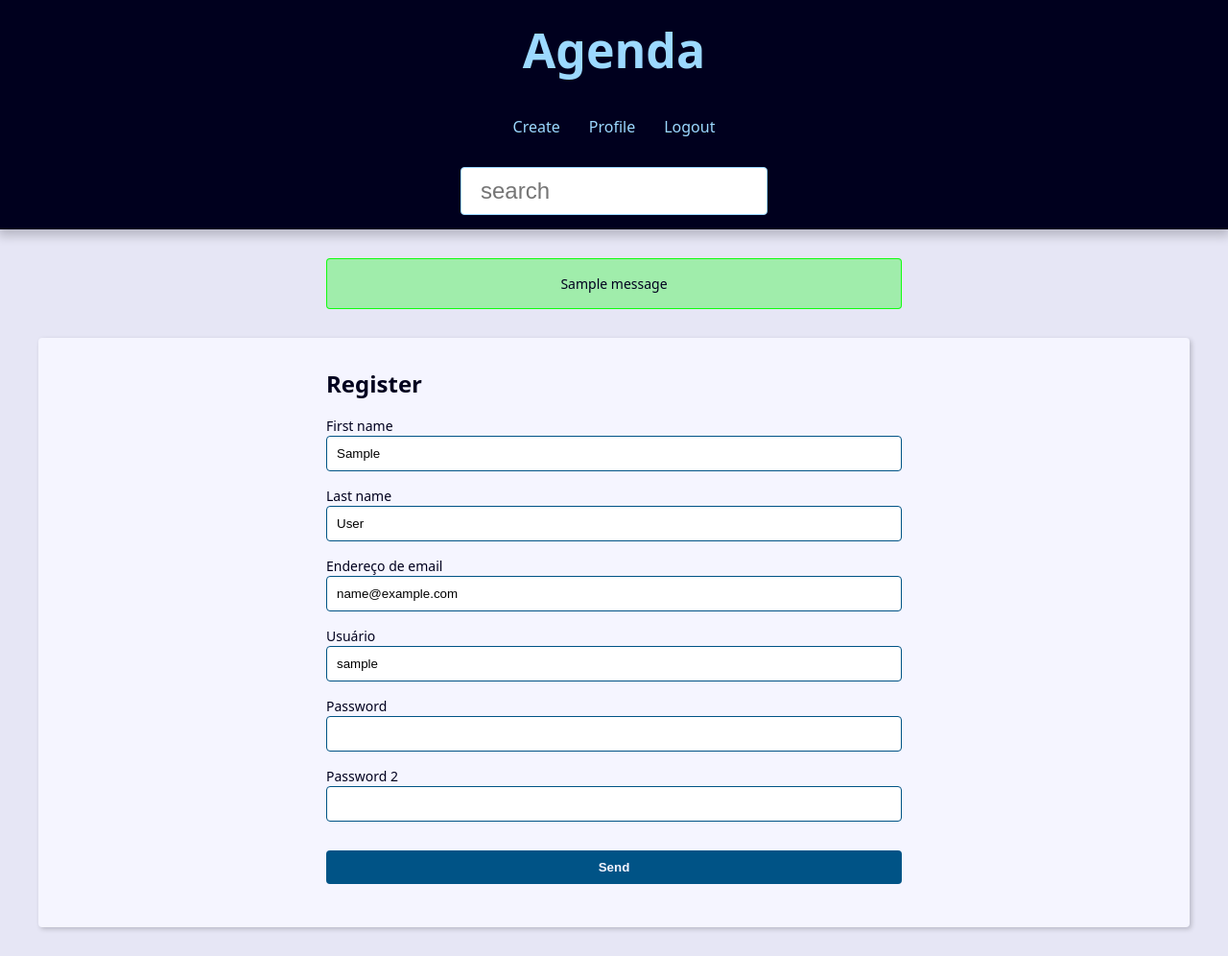
After one commit to LucasPrado99/projeto-django, a Django app: page /user/update/ in a window 1280 px wide. The commit adds this page. Shown: the whole page at 96% size. Run offline with Django 4.2, Linux system fonts and the light colour scheme; a user stored in the database is signed in; tables that the repository leaves empty hold one stand-in row (values such as "Sample post"); one stand-in notice (Sample message) is shown.

Commit message:
projeto finalizado

```diff
--- a/base_static/global/css/style.css
+++ b/base_static/global/css/style.css
@@ -239,6 +239,11 @@
     border: 1px solid rgba(255, 255, 0, 90%);
   }
 
+  .message.info {
+    background: rgba(0,0,255,0.3);
+    border: 1px solid rgba(0,0,255,0.3);
+  }
+
   .form-wrapper {
     max-width: 60rem;
     margin: var(--spacing) auto;
--- a/base_templates/global/base.html
+++ b/base_templates/global/base.html
@@ -10,6 +10,7 @@
 <body>
 
   {% include 'global/partials/header.html' %}
+  {% include 'global/partials/messages.html' %}
 
   <main class="content">
    {% block content %} {% endblock content %}
--- a/base_templates/global/partials/header.html
+++ b/base_templates/global/partials/header.html
@@ -7,16 +7,24 @@
 
     <nav class="menu">
       <ul class="menu-list">
-        <li class="menu-item">
-          <a href="{% url 'contact:create' %}" class="menu-link">
-            Create
-          </a>
-        </li>
-        <li class="menu-item">
-          <a href="" class="menu-link">
-            Link 2
-          </a>
-        </li>
+        {% if user.is_authenticated %}
+          <li class="menu-item">
+            <a href="{% url 'contact:create' %}" class="menu-link">Create</a>
+          </li>
+          <li class="menu-item">
+            <a href="{% url 'contact:user_update' %}" class="menu-link">Profile</a>
+          </li>
+          <li class="menu-item">
+            <a href="{% url 'contact:logout' %}" class="menu-link">Logout</a>
+          </li>
+        {% else %}
+          <li class="menu-item">
+            <a href="{% url 'contact:login' %}" class="menu-link">Login</a>
+          </li>
+          <li class="menu-item">
+            <a href="{% url 'contact:register' %}" class="menu-link">Register</a>
+          </li>
+        {% endif %}
       </ul>
     </nav>
     <div class="search">
--- /dev/null
+++ b/base_templates/global/partials/messages.html
@@ -0,0 +1,7 @@
+{% if messages %}
+{% for message in messages %}
+<div class="message {{ message.tags }}">
+  {{ message }}
+</div>
+{% endfor %}
+{% endif %}
--- a/contact/forms.py
+++ b/contact/forms.py
@@ -2,6 +2,8 @@ from django import forms
 from contact.models import Contact
 from django.core.exceptions import ValidationError
 from django.contrib.auth.forms import UserCreationForm
+from django.contrib.auth.models import User
+from django.contrib.auth import password_validation
 
 class ContactForm(forms.ModelForm):
     picture = forms.ImageField(
@@ -9,7 +11,8 @@ class ContactForm(forms.ModelForm):
             attrs={
                 'accept': 'image/*'
             }
-        )
+        ),
+        required=False,
     )
 
     class Meta:
@@ -39,5 +42,130 @@ class ContactForm(forms.ModelForm):
 
         return first_name
 
+
 class RegisterForm(UserCreationForm):
-    ...
+
+    first_name = forms.CharField(
+        required=True,
+        min_length=3,
+    )
+    last_name = forms.CharField(
+        required=True,
+        min_length=3,
+    )
+    email = forms.EmailField(
+        required=True,
+    )
+
+    class Meta:
+        model = User
+        fields = (
+            'first_name', 'last_name','email', 'username', 'password1', 'password2',
+        )
+
+    def clean_email(self):
+        email = self.cleaned_data.get('email')
+
+        if User.objects.filter(email=email).exists():
+            self.add_error(
+                'email',
+                ValidationError('Já exisste este e-mail', code='invalid')
+            )
+
+        return email
+
+
+class RegisterUpdateForm(forms.ModelForm):
+    first_name = forms.CharField(
+        min_length=2,
+        max_length=30,
+        required=True,
+        help_text='Required',
+        error_messages={
+            'min_lenght': 'Please, add more than 2 letters.'
+        }
+    )
+
+    last_name = forms.CharField(
+        min_length=2,
+        max_length=30,
+        required=True,
+        help_text='Required',
+    )
+
+    password1 = forms.CharField(
+        label="Password",
+        strip=False,
+        widget=forms.PasswordInput(attrs={"autocomplete": "new-password"}),
+        help_text=password_validation.password_validators_help_text_html(),
+        required=False,
+    )
+
+    password2 = forms.CharField(
+        label="Password 2",
+        strip=False,
+        widget=forms.PasswordInput(attrs={"autocomplete": "new-password"}),
+        help_text='Use the same password as before',
+        required=False,
+    )
+
+    class Meta:
+        model = User
+        fields = (
+                'first_name', 'last_name','email', 'username',
+        )
+
+    def save(self, commit=True):
+        cleaned_data = self.cleaned_data
+        user = super().save(commit=False)
+
+        password = cleaned_data.get('password1')
+
+        if password:
+            user.set_password(password)
+
+        if commit:
+            user.save()
+
+        return user
+
+    def clean(self):
+        password1 = self.cleaned_data.get('password1')
+        password2 = self.cleaned_data.get('password2')
+
+        if password1 or password2:
+            if password1 != password2:
+                self.add_error(
+                    'password2',
+                    ValidationError('Senhas diferentes')
+                )
+
+
+        return super().clean()
+
+    def clean_email(self):
+        email = self.cleaned_data.get('email')
+        current_email = self.instance.email
+
+        if current_email != email:
+            if User.objects.filter(email=email).exists():
+                self.add_error(
+                    'email',
+                    ValidationError('Já exisste este e-mail', code='invalid')
+                )
+
+        return email
+
+    def clean_password1(self):
+        password1 = self.cleaned_data('password1')
+
+        if not password1:
+            try:
+                password_validation.validate_password(password1)
+            except ValidationError as errors:
+                self.add_error(
+                    'password1',
+                    ValidationError(errors)
+                )
+
+        return password1
--- a/contact/templates/contact/contact.html
+++ b/contact/templates/contact/contact.html
@@ -19,7 +19,7 @@
             <img src="{{ contact.picture.url }}" alt="{{ contact.first_name }}">
         </p>
         {% endif %}
-
+        {% if user == contact.owner %}
             <div class="contact-links">
                 <a class="btn btn-link" href="{% url 'contact:update' contact.id %}">Update</a>
 
@@ -33,5 +33,6 @@
                     {% endif %}
                 </form>
             </div>
+        {% endif %}
     </div>
 {% endblock %}
--- /dev/null
+++ b/contact/templates/contact/partials/user_form.html
@@ -0,0 +1,32 @@
+<form
+action="{{ form_action }}"
+method="POST"
+>
+{% csrf_token %}
+<div class="form-content">
+  {% for field in form %}
+      <div class="form-group">
+      <label for="{{ field.id_for_label }}">{{ field.label }}</label>
+          {{ field }}
+          {{ field.errors }}
+      </div>
+  {% endfor %}
+</div>
+
+{% if form.non_field_erros %}
+  <div class="form-content">
+      <div class="form-group">
+      <div class="message error">
+          {{ form.non_field_errors }}
+      </div>
+      </div>
+  </div>
+{% endif %}
+
+<div class="form-content">
+  <div class="form-group">
+    <button class="btn" type="submit">Send</button>
+  </div>
+</div>
+
+</form>
--- a/contact/templates/contact/register.html
+++ b/contact/templates/contact/register.html
@@ -5,37 +5,7 @@
 
     <h2>Register</h2>
 
-    <form
-      action="{{ form_action }}"
-      method="POST"
-    >
-      {% csrf_token %}
-      <div class="form-content">
-        {% for field in form %}
-            <div class="form-group">
-            <label for="{{ field.id_for_label }}">{{ field.label }}</label>
-                {{ field }}
-                {{ field.errors }}
-            </div>
-        {% endfor %}
-      </div>
+    {% include  'contact/partials/user_form.html' %}
 
-      {% if form.non_field_erros %}
-        <div class="form-content">
-            <div class="form-group">
-            <div class="message error">
-                {{ form.non_field_errors }}
-            </div>
-            </div>
-        </div>
-      {% endif %}
-
-      <div class="form-content">
-        <div class="form-group">
-          <button class="btn" type="submit">Send</button>
-        </div>
-      </div>
-
-    </form>
   </div>
 {% endblock content %}
--- a/contact/urls.py
+++ b/contact/urls.py
@@ -15,4 +15,7 @@ urlpatterns = [
 
     #user
     path('user/create/', views.register,name='register'),
+    path('user/login/', views.login_view,name='login'),
+    path('user/logout/', views.logout_view,name='logout'),
+    path('user/update/', views.user_update,name='user_update'),
 ]
--- a/contact/views/user_forms.py
+++ b/contact/views/user_forms.py
@@ -1,8 +1,68 @@
-from django.shortcuts import render
-from contact.forms import RegisterForm
+from django.shortcuts import render, redirect
+from contact.forms import RegisterForm, RegisterUpdateForm
+from django.contrib import messages
+from django.contrib.auth.forms import AuthenticationForm
+from django.contrib import auth
+from django.contrib.auth.decorators import login_required
 
 def register(request):
     form = RegisterForm()
+
+    if request.method == 'POST':
+        form = RegisterForm(request.POST)
+
+        if form.is_valid():
+            form.save()
+            messages.success(request, 'Usuário registrado')
+            return redirect('contact:login')
+
     return render(request, 'contact/register.html',{
         'form': form,
     })
+
+def login_view(request):
+    form = AuthenticationForm(request)
+
+    if request.method == 'POST':
+        form = AuthenticationForm(request, data=request.POST)
+
+        if form.is_valid():
+            user = form.get_user()
+            auth.login(request, user)
+            messages.success(request, 'Logado com sucesso')
+            return redirect('contact:index')
+
+        else:
+            messages.error(request, 'Login inválido')
+
+
+    return render(request, 'contact/login.html',{
+        'form': form,
+    })
+
+
+@login_required(login_url='contact:login')
+def user_update(request):
+    form = RegisterUpdateForm(instance=request.user)
+
+    if request.method != 'POST':
+        return render(request, 'contact/register.html',{
+            'form': form,
+        })
+
+    form = RegisterUpdateForm(data=request.POST, instance=request.user)
+
+    if not form.is_valid():
+        return render(request, 'contact/register.html',{
+            'form': form,
+        })
+
+    form.save()
+
+    return redirect('contact:login')
+
+
+@login_required(login_url='contact:login')
+def logout_view(request):
+    auth.logout(request)
+    return redirect('contact:login')
```
Also changed, not shown: contact/templates/contact/login.html (added, +20 -0 lines), contact/views/contact_forms.py (+9 -3 lines). Lines whose indentation alone changed are shown as unchanged.
